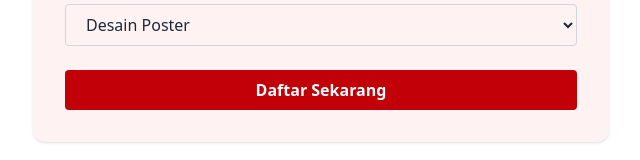
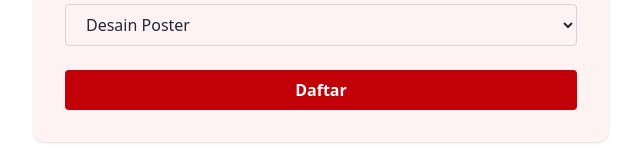
Before and after one commit to GithubFarelAlghazali/daftarlomba-nextapp, a Next.js app: page /register in a window 1280 px wide. Shown: the part 574-734 px from the top of the page, without its empty margins (319-959 px from the left). Built offline with nearby package versions, Linux system fonts and the light colour scheme.

Commit message:
add loading spinner

```diff
--- /dev/null
+++ b/public/icons.tsx
@@ -0,0 +1,8 @@
+export const LoadingIcon = (props) => {
+     const { className } = props;
+     return (
+          <svg xmlns="http://www.w3.org/2000/svg" height="24px" viewBox="0 -960 960 960" width="24px" fill="#e3e3e3" className={`${className} fill-current animate-spin`}>
+               <path d="M480-80q-83 0-156-31.5t-127-86Q143-252 111.5-325T80-480q0-157 104-270t256-128v120q-103 14-171.5 92.5T200-480q0 116 82 198t198 82q66 0 123.5-28t96.5-76l104 60q-54 75-139 119.5T480-80Zm366-238-104-60q9-24 13.5-49.5T760-480q0-107-68.5-185.5T520-758v-120q152 15 256 128t104 270q0 44-8 85t-26 77Z" />
+          </svg>
+     );
+};
--- a/src/pages/register/index.tsx
+++ b/src/pages/register/index.tsx
@@ -2,6 +2,7 @@ import { useRouter } from "next/router";
 import Link from "../../../node_modules/next/link";
 import { useState } from "react";
 import Alert from "../../components/Alert";
+import { LoadingIcon } from "../../../public/icons";
 
 export default function Register() {
      const { push } = useRouter();
@@ -85,8 +86,8 @@ export default function Register() {
                                    </select>
                               </div>
 
-                              <button type="submit" className="w-full bg-red-700 text-white font-semibold py-2 rounded hover:bg-red-800 transition">
-                                   Daftar Sekarang
+                              <button type="submit" disabled={loading} className="w-full bg-red-700 text-white font-semibold py-2 rounded hover:bg-red-800 transition">
+                                   {loading ? <LoadingIcon className="size-7 text-white mx-auto" /> : "Daftar"}
                               </button>
                          </form>
                     </div>
```
